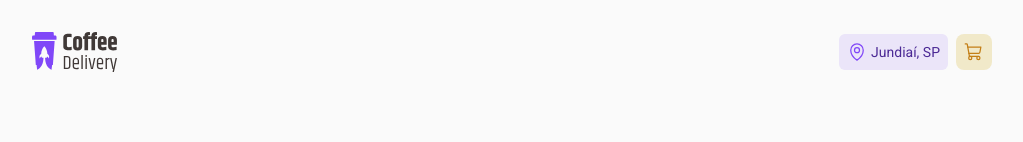
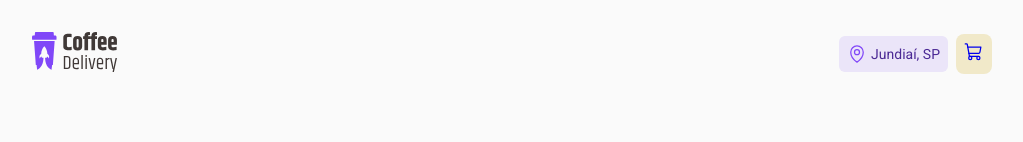
Before and after one commit to marcossnikel/coffe-delivery, a React (Vite) app: page / in a window 1280 px wide. Shown: the top 142 px of the page, without its empty margins (128-1151 px from the left). Built offline with nearby package versions, Linux system fonts and the light colour scheme; the HTML template or start-up script is replaced by a standard one.

Commit message:
fix 🐛 : add href into header links

```diff
--- a/src/components/Header/index.tsx
+++ b/src/components/Header/index.tsx
@@ -1,17 +1,22 @@
+import { Link } from 'react-router-dom';
 import * as S from './styles';
 import logo from '/images/logo.svg';
 import { MapPin, ShoppingCart } from 'phosphor-react';
+import { useCartStore } from '../../store/CartStore';
 export function Header() {
+  const cart = useCartStore((state) => state.cart)
   return (
     <S.HeaderContainer>
-      <img src={logo} alt="Logo" />
+      <a href='/'><img src={logo} alt="Logo"/></a>
       <S.Container>
         <S.Location>
           <MapPin size={20} style={{ color: '#8047F8' }} />
           <p>Jundiaí, SP</p>
         </S.Location>
         <S.ShoppingCartContainer>
+          <Link to={'checkout'} aria-disabled={cart.length === 0}>
           <ShoppingCart size={20} />
+          </Link>
         </S.ShoppingCartContainer>
       </S.Container>
     </S.HeaderContainer>
```
